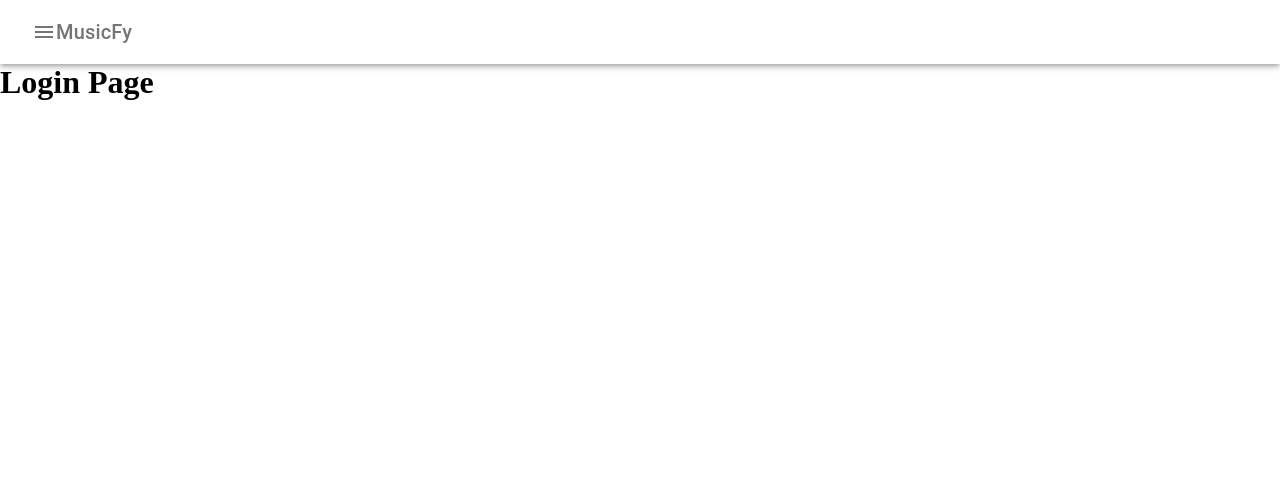
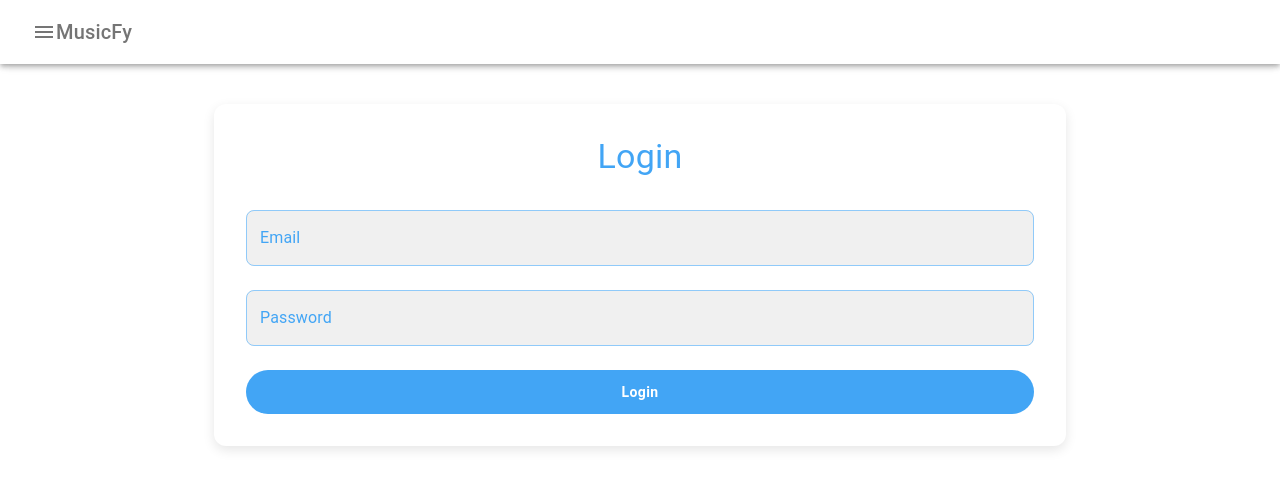
Before and after one commit to YordanDobrev97/MusicFy, a React (Create React App) app: page /login in a window 1280 px wide. Shown: the top 488 px of the page. Built offline with nearby package versions, Linux system fonts and the light colour scheme.

Commit message:
implement login functionality on client

```diff
--- a/src/graphql/mutations.jsx
+++ b/src/graphql/mutations.jsx
@@ -9,3 +9,11 @@ export const SIGN_UP_USER = gql`
     }
   }
 `
+
+export const LOGIN_USER = gql`
+  mutation loginUser($email: String!, $password: String!) {
+    login(loginUserInput: { email: $email, password: $password }) {
+      access_token
+    }
+  }
+`
--- a/src/pages/Login.jsx
+++ b/src/pages/Login.jsx
@@ -1,11 +1,77 @@
+import React from 'react'
+import { useForm } from 'react-hook-form'
+import { useMutation } from '@apollo/client'
+import { Container, Box, Typography } from '@mui/material'
 
-import React from 'react'
+import { LOGIN_USER } from '../graphql/mutations'
+import TextField from '../components/TextField'
+import Button from '../components/Button'
 
 function Login() {
+  const { register, handleSubmit, formState: { errors } } = useForm()
+  const [ loginUser ] = useMutation(LOGIN_USER)
+
+  const onSubmit = async (data) => {
+    try {
+      const response = await loginUser({
+        variables: { email: data.email, password: data.password }
+      })
+
+      console.log('User created:', response.data)
+    } catch (error) {
+      console.error('Error creating user:', error.message)
+    }
+  }
+
   return (
-    <div>
-      <h1>Login Page</h1>
-    </div>
+    <Container maxWidth='md'>
+      <Box
+        component='form'
+        onSubmit={handleSubmit(onSubmit)}
+        sx={{
+          mt: 5,
+          p: 4,
+          borderRadius: '12px',
+          boxShadow: '0px 4px 12px rgba(0, 0, 0, 0.1)',
+          backgroundColor: '#ffffff',
+        }}
+      >
+        <Typography variant='h4' sx={{ textAlign: 'center', mb: 2, color: '#42a5f5' }}>
+          Login
+        </Typography>
+
+        <TextField
+          fullWidth
+          label='Email'
+          margin='normal'
+          type='email'
+          {...register('email', { required: 'Email is required' })}
+          error={!!errors.email}
+          helperText={errors.email ? errors.email.message : ''}
+        />
+
+        <TextField
+          fullWidth
+          label='Password'
+          margin='normal'
+          type='password'
+          {...register('password', {
+            required: 'Password is required',
+            minLength: { value: 6, message: 'Password must be at least 6 characters long' }
+          })}
+          error={!!errors.password}
+          helperText={errors.password ? errors.password.message : ''}
+        />
+
+        <Button
+          type='submit'
+          fullWidth
+          sx={{ mt: 2 }}
+        >
+          Login
+        </Button>
+      </Box>
+    </Container>
   )
 }
 
--- a/src/pages/SignUp.jsx
+++ b/src/pages/SignUp.jsx
@@ -7,7 +7,7 @@ import { SIGN_UP_USER } from '../graphql/mutations'
 import TextField from '../components/TextField'
 import Button from '../components/Button'
 
-function CustomForm() {
+function SignUp() {
   const { register, handleSubmit, formState: { errors } } = useForm()
   const [signUpUser, { loading, error }] = useMutation(SIGN_UP_USER)
 
@@ -72,7 +72,7 @@ function CustomForm() {
         </Button>
       </Box>
     </Container>
-  );
+  )
 }
 
-export default CustomForm
+export default SignUp
```
